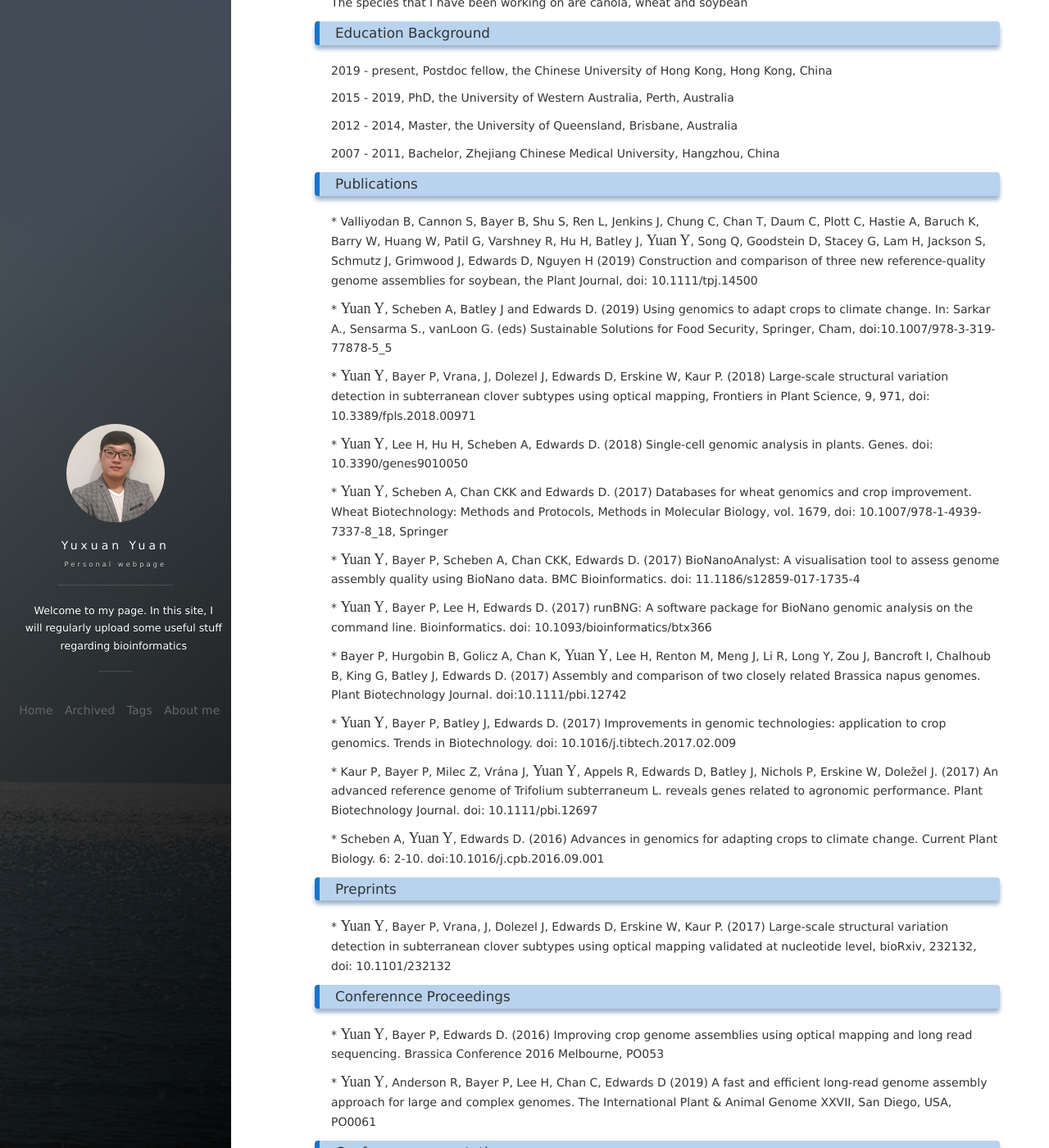
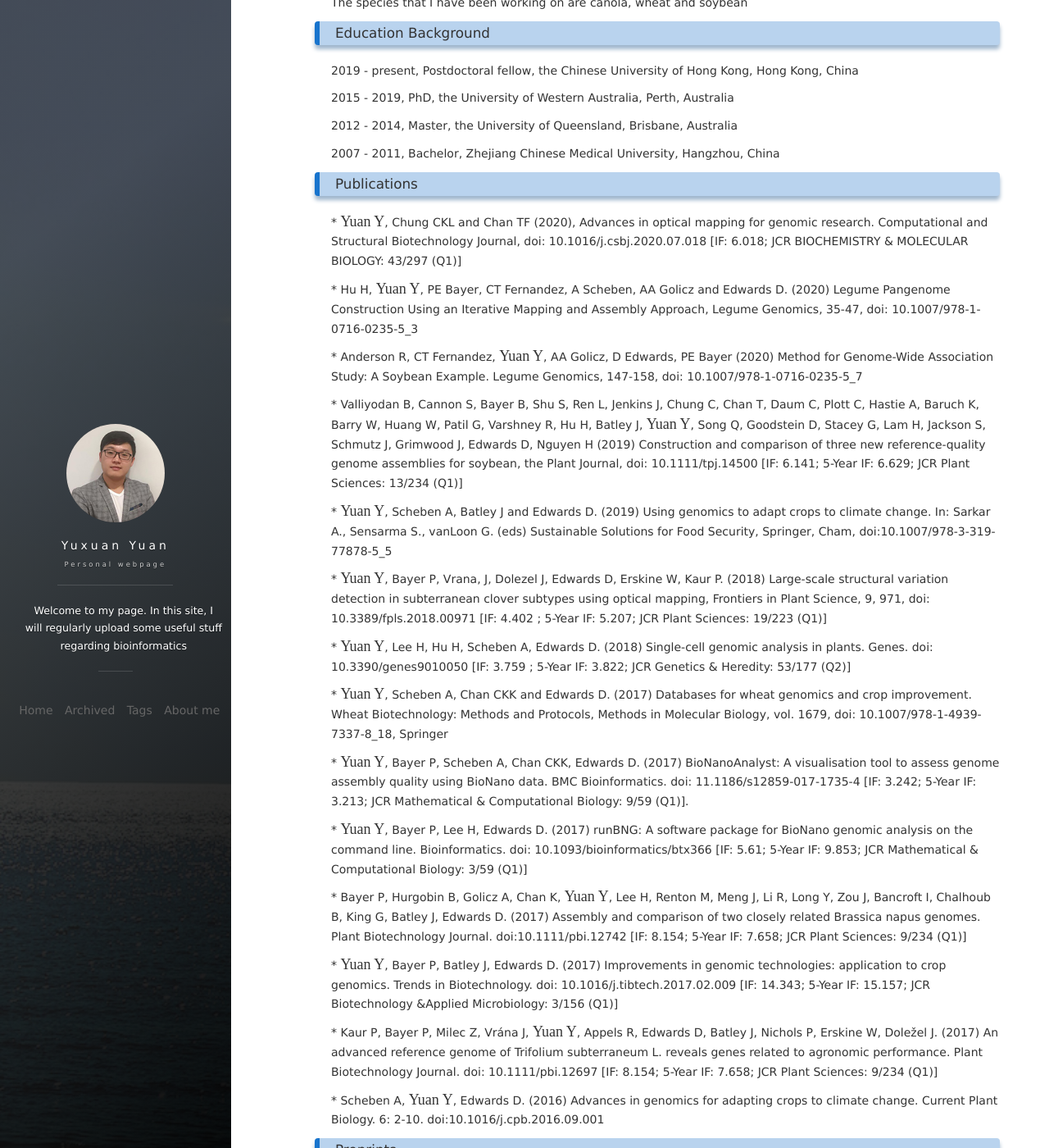
Before and after one commit to yuxuanyuan/yuxuanyuan.github.io, a Jekyll site: the page built from about.md, in a window 1280 px wide and 1400 px high, scrolled down 207 px. Shown: the whole window at 82% size. Built offline with Jekyll 4.4.1, drawn with Linux system fonts in a browser that asks for light colours; nearby versions of some CDN libraries; comment, search, counter and statistics services are not loaded; some of the changed text lies outside the part shown.

Commit message:
update about

```diff
--- a/about.md
+++ b/about.md
@@ -21,7 +21,7 @@
 <h3> Education Background </h3>
 
 <p>
-2019 - present, Postdoc fellow, the Chinese University of Hong Kong, Hong Kong, China
+2019 - present, Postdoctoral fellow, the Chinese University of Hong Kong, Hong Kong, China
 
 <p>
 2015 - 2019,    PhD, the University of Western Australia, Perth, Australia
@@ -38,7 +38,19 @@
 
 <p>
 
-* Valliyodan B, Cannon S, Bayer B, Shu S, Ren L, Jenkins J, Chung C, Chan T, Daum C, Plott C, Hastie A, Baruch K, Barry W, Huang W, Patil G, Varshney R, Hu H, Batley J, <i>Yuan Y</i>, Song Q, Goodstein D, Stacey G, Lam H, Jackson S, Schmutz J, Grimwood J, Edwards D, Nguyen H (2019) Construction and comparison of three new reference-quality genome assemblies for soybean, the Plant Journal, doi: 10.1111/tpj.14500
+* <i>Yuan Y</i>, Chung CKL and Chan TF (2020), Advances in optical mapping for genomic research. Computational and Structural Biotechnology Journal, doi: 10.1016/j.csbj.2020.07.018 [<b>IF: 6.018</b>; JCR BIOCHEMISTRY & MOLECULAR BIOLOGY: 43/297 (Q1)]
+
+<p>
+
+* Hu H, <i>Yuan Y</i>, PE Bayer, CT Fernandez, A Scheben, AA Golicz and Edwards D. (2020) Legume Pangenome Construction Using an Iterative Mapping and Assembly Approach, Legume Genomics, 35-47, doi: 10.1007/978-1-0716-0235-5_3
+
+<p>
+
+* Anderson R, CT Fernandez, <i>Yuan Y</i>, AA Golicz, D Edwards, PE Bayer (2020) Method for Genome-Wide Association Study: A Soybean Example. Legume Genomics, 147-158, doi: 10.1007/978-1-0716-0235-5_7
+
+<p>
+
+* Valliyodan B, Cannon S, Bayer B, Shu S, Ren L, Jenkins J, Chung C, Chan T, Daum C, Plott C, Hastie A, Baruch K, Barry W, Huang W, Patil G, Varshney R, Hu H, Batley J, <i>Yuan Y</i>, Song Q, Goodstein D, Stacey G, Lam H, Jackson S, Schmutz J, Grimwood J, Edwards D, Nguyen H (2019) Construction and comparison of three new reference-quality genome assemblies for soybean, the Plant Journal, doi: 10.1111/tpj.14500 [<b>IF: 6.141</b>; 5-Year IF: 6.629; JCR Plant Sciences: 13/234 (Q1)]
 
 <p>
 
@@ -46,11 +58,11 @@
 
 <p>
 
-* <i>Yuan Y</i>, Bayer P, Vrana, J, Dolezel J, Edwards D, Erskine W, Kaur P. (2018) Large-scale structural variation detection in subterranean clover subtypes using optical mapping, Frontiers in Plant Science, 9, 971, doi: 10.3389/fpls.2018.00971
+* <i>Yuan Y</i>, Bayer P, Vrana, J, Dolezel J, Edwards D, Erskine W, Kaur P. (2018) Large-scale structural variation detection in subterranean clover subtypes using optical mapping, Frontiers in Plant Science, 9, 971, doi: 10.3389/fpls.2018.00971 [<b>IF: 4.402 </b>; 5-Year IF: 5.207; JCR Plant Sciences: 19/223 (Q1)]
 
 <p>
 
-* <i>Yuan Y</i>, Lee H, Hu H, Scheben A, Edwards D. (2018) Single-cell genomic analysis in plants. Genes. doi: 10.3390/genes9010050
+* <i>Yuan Y</i>, Lee H, Hu H, Scheben A, Edwards D. (2018) Single-cell genomic analysis in plants. Genes. doi: 10.3390/genes9010050 [<b>IF: 3.759 </b>; 5-Year IF: 3.822; JCR Genetics & Heredity: 53/177 (Q2)]
 
 <p>
 
@@ -58,23 +70,23 @@
 
 <p>
 
-* <i>Yuan Y</i>, Bayer P, Scheben A, Chan CKK, Edwards D. (2017) BioNanoAnalyst: A visualisation tool to assess genome assembly quality using BioNano data. BMC Bioinformatics. doi: 11.1186/s12859-017-1735-4
+* <i>Yuan Y</i>, Bayer P, Scheben A, Chan CKK, Edwards D. (2017) BioNanoAnalyst: A visualisation tool to assess genome assembly quality using BioNano data. BMC Bioinformatics. doi: 11.1186/s12859-017-1735-4 [<b>IF: 3.242</b>; 5-Year IF: 3.213; JCR Mathematical & Computational Biology: 9/59 (Q1)].
 
 <p>
 
-* <i>Yuan Y</i>, Bayer P, Lee H, Edwards D. (2017) runBNG: A software package for BioNano genomic analysis on the command line. Bioinformatics. doi: 10.1093/bioinformatics/btx366
+* <i>Yuan Y</i>, Bayer P, Lee H, Edwards D. (2017) runBNG: A software package for BioNano genomic analysis on the command line. Bioinformatics. doi: 10.1093/bioinformatics/btx366 [<b>IF: 5.61</b>; 5-Year IF: 9.853; JCR Mathematical & Computational Biology: 3/59 (Q1)]
 
 <p>
 
-* Bayer P, Hurgobin B, Golicz A, Chan K, <i>Yuan Y</i>, Lee H, Renton M, Meng J, Li R, Long Y, Zou J, Bancroft I, Chalhoub B, King G, Batley J, Edwards D. (2017) Assembly and comparison of two closely related Brassica napus genomes. Plant Biotechnology Journal. doi:10.1111/pbi.12742
+* Bayer P, Hurgobin B, Golicz A, Chan K, <i>Yuan Y</i>, Lee H, Renton M, Meng J, Li R, Long Y, Zou J, Bancroft I, Chalhoub B, King G, Batley J, Edwards D. (2017) Assembly and comparison of two closely related Brassica napus genomes. Plant Biotechnology Journal. doi:10.1111/pbi.12742 [<b>IF: 8.154</b>; 5-Year IF: 7.658; JCR Plant Sciences: 9/234 (Q1)]
 
 <p>
 
-* <i>Yuan Y</i>, Bayer P, Batley J, Edwards D. (2017) Improvements in genomic technologies: application to crop genomics. Trends in Biotechnology. doi: 10.1016/j.tibtech.2017.02.009
+* <i>Yuan Y</i>, Bayer P, Batley J, Edwards D. (2017) Improvements in genomic technologies: application to crop genomics. Trends in Biotechnology. doi: 10.1016/j.tibtech.2017.02.009 [<b>IF: 14.343</b>; 5-Year IF: 15.157; JCR Biotechnology &Applied Microbiology: 3/156 (Q1)]
 
 <p>
 
-* Kaur P, Bayer P, Milec Z, Vrána J, <i>Yuan Y</i>, Appels R, Edwards D, Batley J, Nichols P, Erskine W, Doležel J. (2017) An advanced reference genome of Trifolium subterraneum L. reveals genes related to agronomic performance. Plant Biotechnology Journal. doi: 10.1111/pbi.12697
+* Kaur P, Bayer P, Milec Z, Vrána J, <i>Yuan Y</i>, Appels R, Edwards D, Batley J, Nichols P, Erskine W, Doležel J. (2017) An advanced reference genome of Trifolium subterraneum L. reveals genes related to agronomic performance. Plant Biotechnology Journal. doi: 10.1111/pbi.12697 [<b>IF: 8.154</b>; 5-Year IF: 7.658; JCR Plant Sciences: 9/234 (Q1)]
 
 <p>
 
@@ -87,7 +99,15 @@
 
 * <i>Yuan Y</i>, Bayer P, Vrana, J, Dolezel J, Edwards D, Erskine W, Kaur P. (2017) Large-scale structural variation detection in subterranean clover subtypes using optical mapping validated at nucleotide level, bioRxiv, 232132, doi: 10.1101/232132
 
+<p>
+
+* <i>Yuan Y</i>, Bayer PE, Anderson R, Lee HT, Chan CK, Zhao R, Batley J and Edwards D (2020), RefKA: A fast and efficient long-read genome assembly approach for large and complex genomes. bioRxiv, doi: 10.1101/2020.04.17.035287
+
 <h3> Conferennce Proceedings</h3>
+
+<p>
+
+* <i>Yuan Y</i> and Chan TF (2020) panBuilder: a new pangenome construction pipeline using long-read sequencing and optical mapping. The International Plant & Animal Genome XXVIII, San Diego, USA, PO1063
 
 <p>
 
@@ -117,6 +137,10 @@
 
 <p>
 
+My email: yuxuan.yuan@outlook.com
+
+<p>
+
 <p>
 
 Please contact me if you have any question regarding me or my page
```
